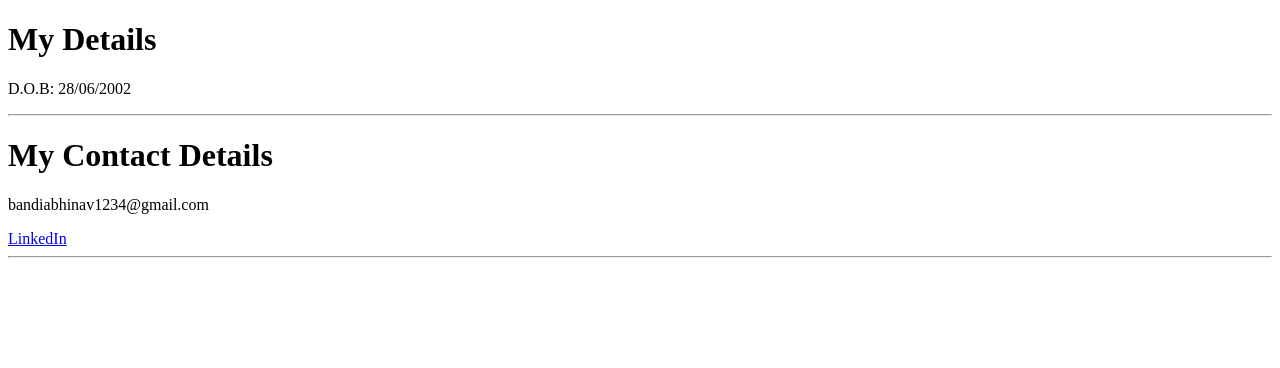
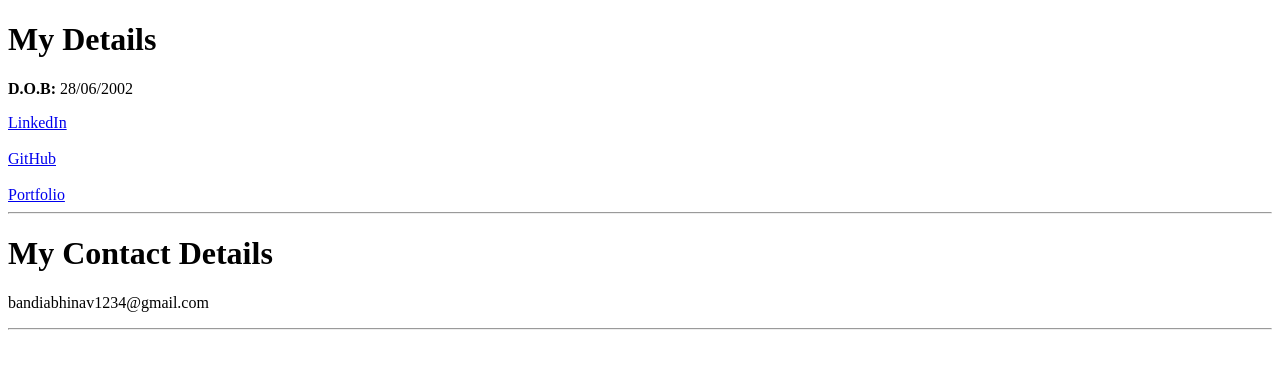
Before and after one commit to abhinavbandi/Resume, a plain HTML site: page contact.html in a window 1280 px wide. Drawn offline with Linux system fonts and the light colour scheme.

Commit message:
Update contact.html

```diff
--- a/contact.html
+++ b/contact.html
@@ -1,21 +1,21 @@
-
 <!DOCTYPE html>
 <html>
 
 <head>
-  <meta http-equiv="Content-Type" content="text/html; charset=UTF-8">
+  <meta http-equiv="Content-Type" content="text/html; charset="UTF-8">
   <title>Contact Me</title>
 </head>
 
-<body cz-shortcut-listen="true">
+<body>
   <h1>My Details</h1>
-  <p>D.O.B: 28/06/2002</p>
-  <hr />
+  <p><b>D.O.B:</b> 28/06/2002</p>
+  <a href="https://www.linkedin.com/in/abhinavbandi">LinkedIn</a><br><br>
+  <a href="https://github.com/abhinavbandi">GitHub</a><br><br>
+  <a href="https://abhinavbandi.github.io/Portfolio">Portfolio</a>
+  <hr>
   <h1>My Contact Details</h1>
   <p>bandiabhinav1234@gmail.com</p>
-  <a href="https://www.linkedin.com/in/abhinavbandi">LinkedIn</a>
-  <hr />
-
+  <hr>
 </body>
 
 </html>
```
